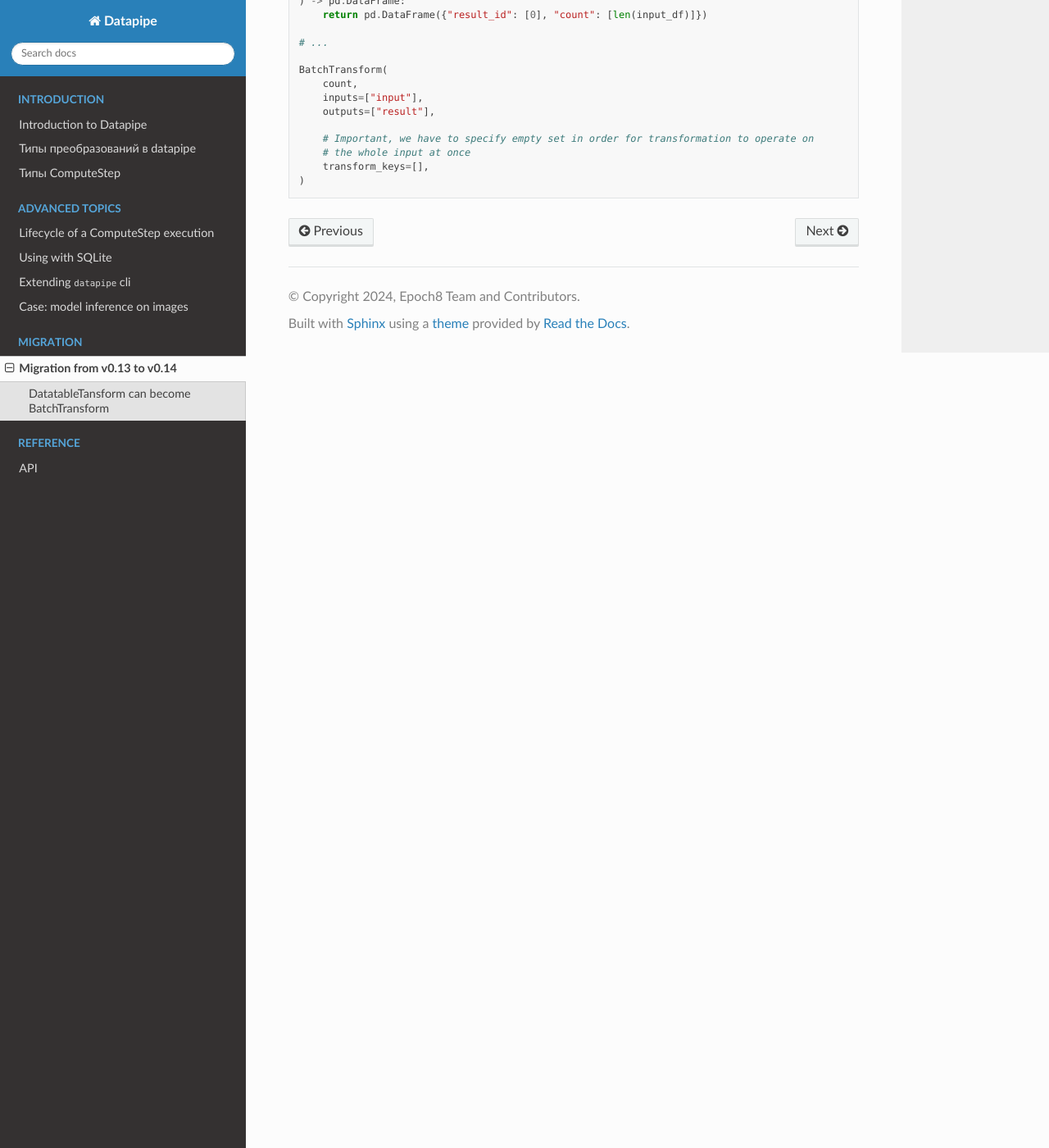
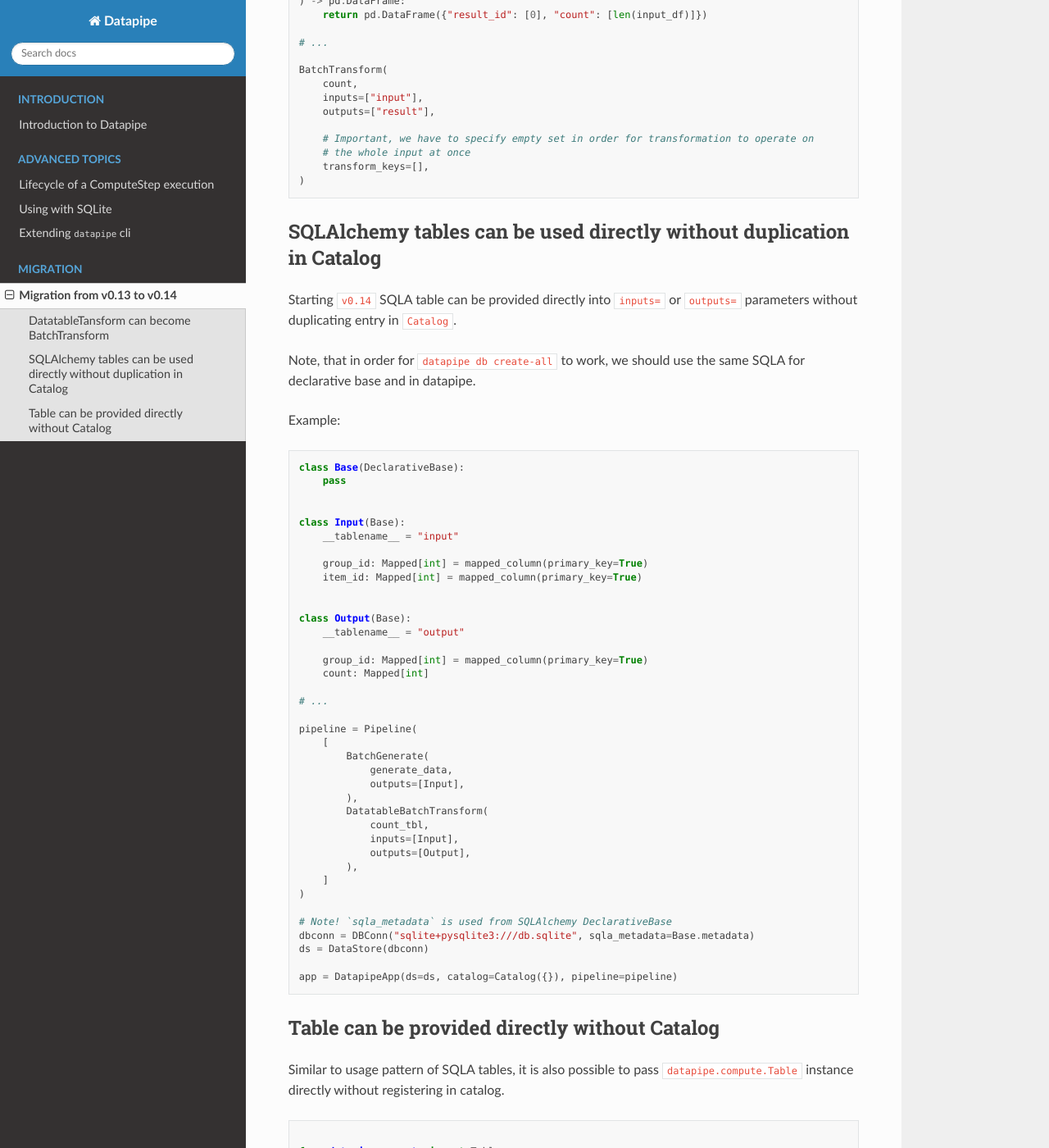
Before and after one commit to epoch8/datapipe, a Sphinx documentation site: the page built from docs/source/migration-v013-to-v014.md, in a window 1280 px wide and 1400 px high, scrolled down 993 px. Shown: the whole window at 82% size. Built offline with Sphinx 7.4.7 and the Read the Docs theme 2.0.0, drawn with Linux system fonts in a browser that asks for light colours; pages that are not in the unit, such as notebooks, are missing from menus; some of the changed text lies outside the part shown.

Commit message:
improve migration, cleanup docs not ready to be published

````diff
--- a/docs/source/migration-v013-to-v014.md
+++ b/docs/source/migration-v013-to-v014.md
@@ -61,3 +61,91 @@ BatchTransform(
     transform_keys=[],
 )
 ```
+
+## SQLAlchemy tables can be used directly without duplication in Catalog
+
+Starting `v0.14` SQLA table can be provided directly into `inputs=` or
+`outputs=` parameters without duplicating entry in `Catalog`.
+
+Note, that in order for `datapipe db create-all` to work, we should use the same
+SQLA for declarative base and in datapipe.
+
+Example:
+
+```python
+class Base(DeclarativeBase):
+    pass
+
+
+class Input(Base):
+    __tablename__ = "input"
+
+    group_id: Mapped[int] = mapped_column(primary_key=True)
+    item_id: Mapped[int] = mapped_column(primary_key=True)
+
+
+class Output(Base):
+    __tablename__ = "output"
+
+    group_id: Mapped[int] = mapped_column(primary_key=True)
+    count: Mapped[int]
+
+# ...
+
+pipeline = Pipeline(
+    [
+        BatchGenerate(
+            generate_data,
+            outputs=[Input],
+        ),
+        DatatableBatchTransform(
+            count_tbl,
+            inputs=[Input],
+            outputs=[Output],
+        ),
+    ]
+)
+
+# Note! `sqla_metadata` is used from SQLAlchemy DeclarativeBase
+dbconn = DBConn("sqlite+pysqlite3:///db.sqlite", sqla_metadata=Base.metadata)
+ds = DataStore(dbconn)
+
+app = DatapipeApp(ds=ds, catalog=Catalog({}), pipeline=pipeline)
+```
+
+## Table can be provided directly without Catalog
+
+Similar to usage pattern of SQLA tables, it is also possible to pass
+`datapipe.compute.Table` instance directly without registering in catalog.
+
+```python
+
+from datapipe.compute import Table
+from datapipe.store.filedir import PILFile, TableStoreFiledir
+from datapipe.step.batch_transform import BatchTransform
+from datapipe.step.update_external_table import UpdateExternalTable
+
+input_images_tbl = Table(
+    name="input_images",
+    store=TableStoreFiledir("input/{id}.jpeg", PILFile("jpg")),
+)
+
+preprocessed_images_tbl = Table(
+    name="preprocessed_images",
+    store=TableStoreFiledir("output/{id}.png", PILFile("png")),
+)
+
+# ...
+
+pipeline = Pipeline(
+    [
+        UpdateExternalTable(output=input_images_tbl),
+        BatchTransform(
+            batch_preprocess_images,
+            inputs=[input_images_tbl],
+            outputs=[preprocessed_images_tbl],
+            chunk_size=100,
+        ),
+    ]
+)
+```
````
Also changed, not shown: docs/source/index.rst (+0 -9 lines).
